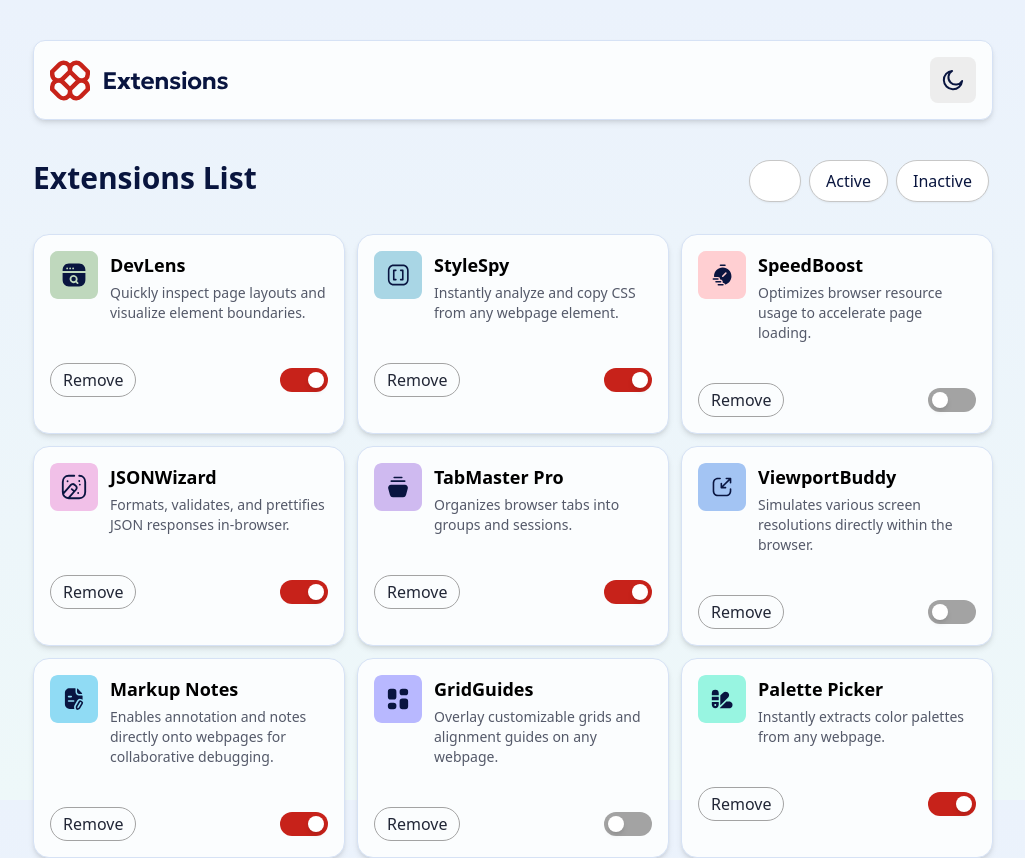
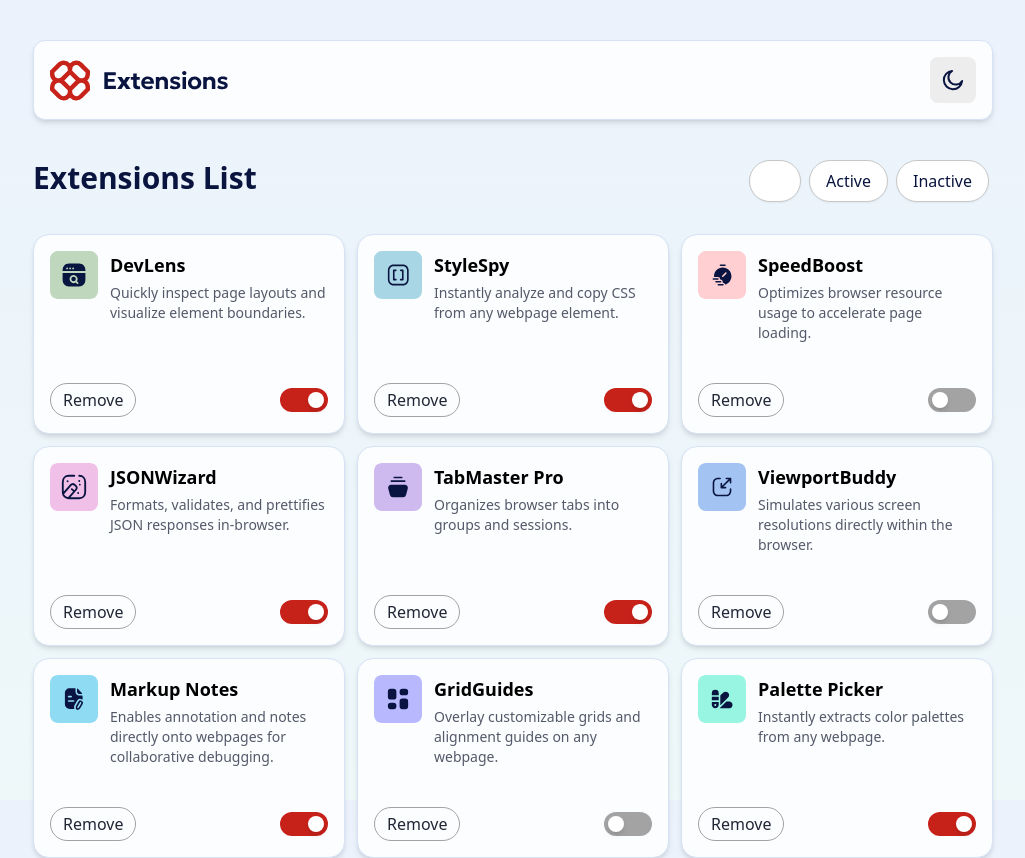
Before and after one commit to mmadiee/browser-extensions-manager-ui, a React (Vite) app: page / in a window 1280 px wide. Shown: the top 858 px of the page, without its empty margins (127-1152 px from the left). Built offline with nearby package versions, Linux system fonts and the light colour scheme; a web font is replaced by a local one.

Commit message:
refactor ExtensionCard layout for improved flexibility and responsiveness

```diff
--- a/src/components/ExtensionCard.tsx
+++ b/src/components/ExtensionCard.tsx
@@ -13,7 +13,7 @@ const ExtensionCard: React.FC<ExtensionProps> = ({ id, name, description, logo,
     const logoPath = logo;
 
     return (
-        <div className="rounded-2xl bg-neutral-0 shadow-md border border-neutral-200 p-4">
+        <div className="rounded-2xl bg-neutral-0 shadow-md border border-neutral-200 p-4 flex flex-col">
             <div className="flex justify-around mb-10 items-start gap-3">
                 <img src={logoPath} alt={`${name} logo`} className="w-12 h-12" />
                 <div>
@@ -21,7 +21,7 @@ const ExtensionCard: React.FC<ExtensionProps> = ({ id, name, description, logo,
                     <p className="text-neutral-600 text-sm">{description}</p>
                 </div>
             </div>
-            <div className="flex justify-between items-center">
+            <div className="flex justify-between items-center mt-auto">
                 <button className="py-1 px-3 bg-neutral-0 text-neutral-800 border border-neutral-400 rounded-full hover:bg-red-700 hover:text-neutral-0 transition duration-200 focus:ring-2 focus:ring-red-500">Remove</button>
                 <button
                     onClick={() => onToggleActive(id)}
```
